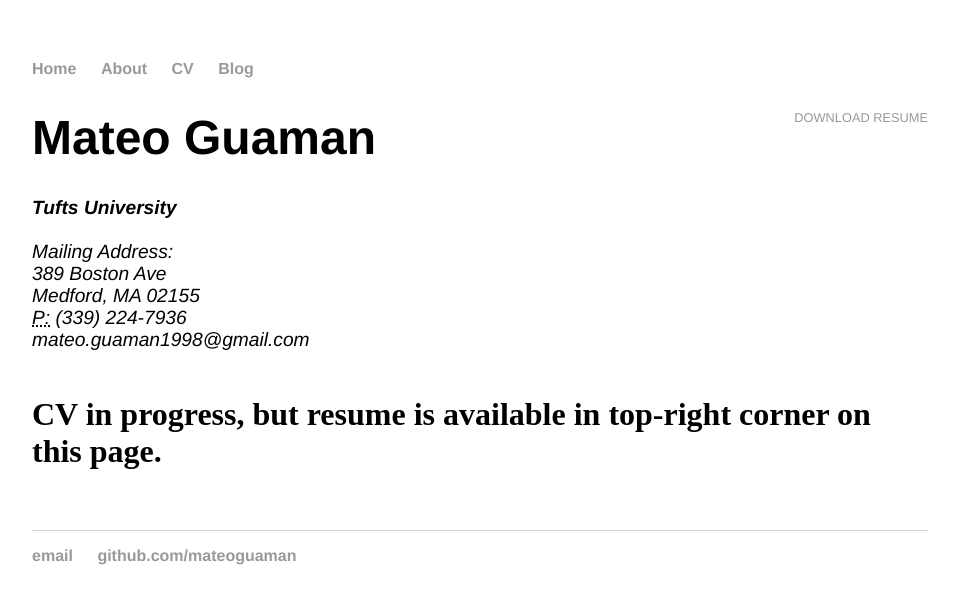
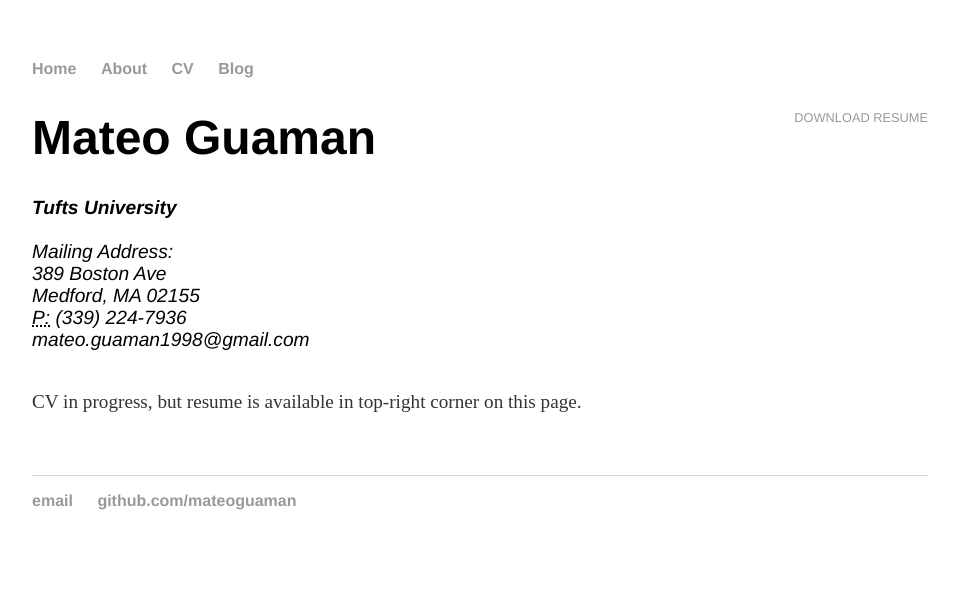
Before and after one commit to mateoguaman/mateoguaman.github.io, a Jekyll site: the page built from cv/index.html, in a window 1280 px wide. Shown: the top 604 px of the page, without its empty margins (160-1118 px from the left). Built offline with Jekyll 4.4.1, drawn with Linux system fonts in a browser that asks for light colours.

```diff
--- a/cv/index.html
+++ b/cv/index.html
@@ -13,7 +13,7 @@ title: CV of Mateo Guaman
             <abbr title="phone">P:</abbr> (339) 224-7936<br>
             <span class="obfuscate">mateo.guaman1998@gmail.com</span>
             </address><br>
-        <h2>CV in progress, but resume is available in top-right corner on this page.</h2>
+        <p>CV in progress, but resume is available in top-right corner on this page.</p>
 
 
     </div>
```
